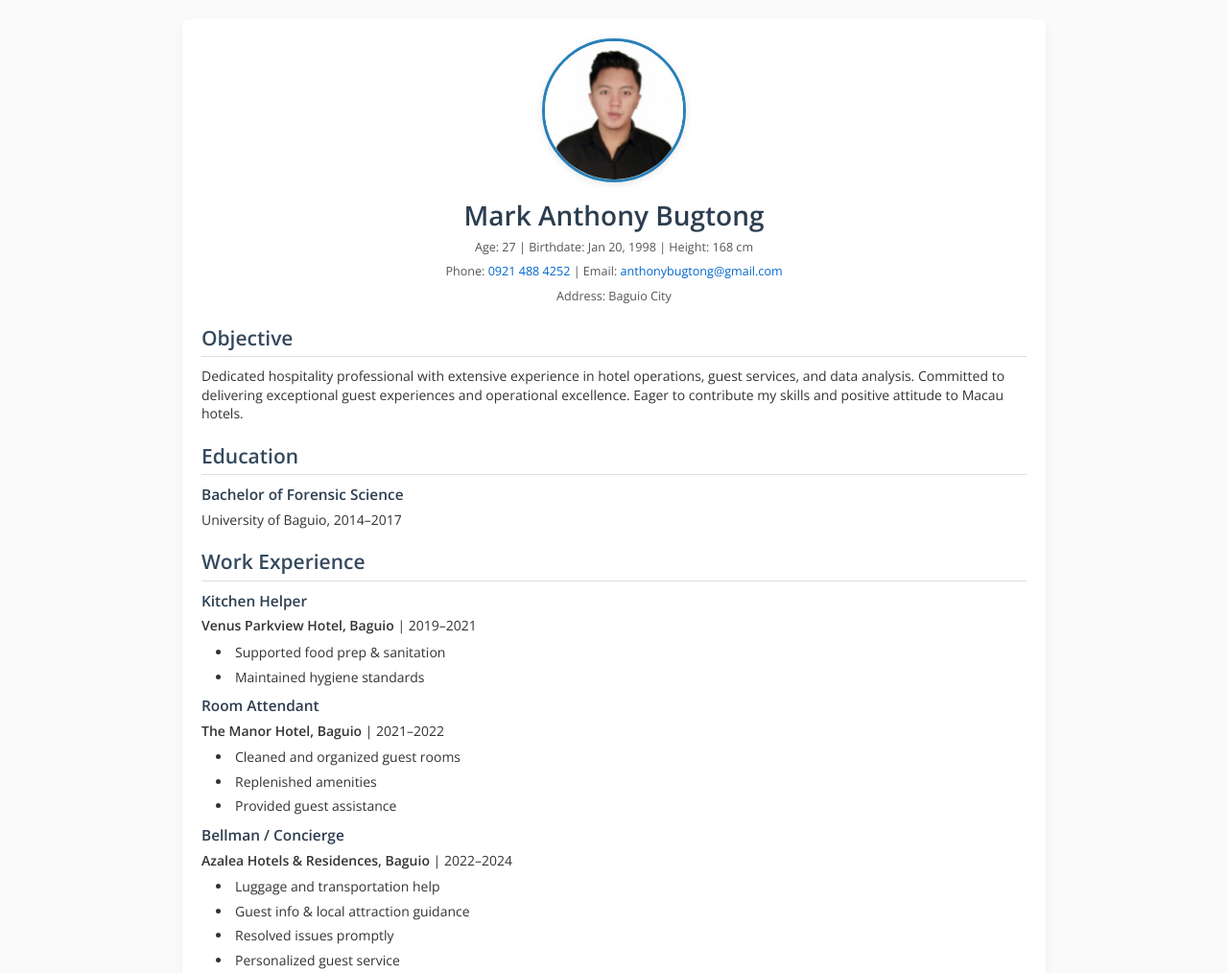
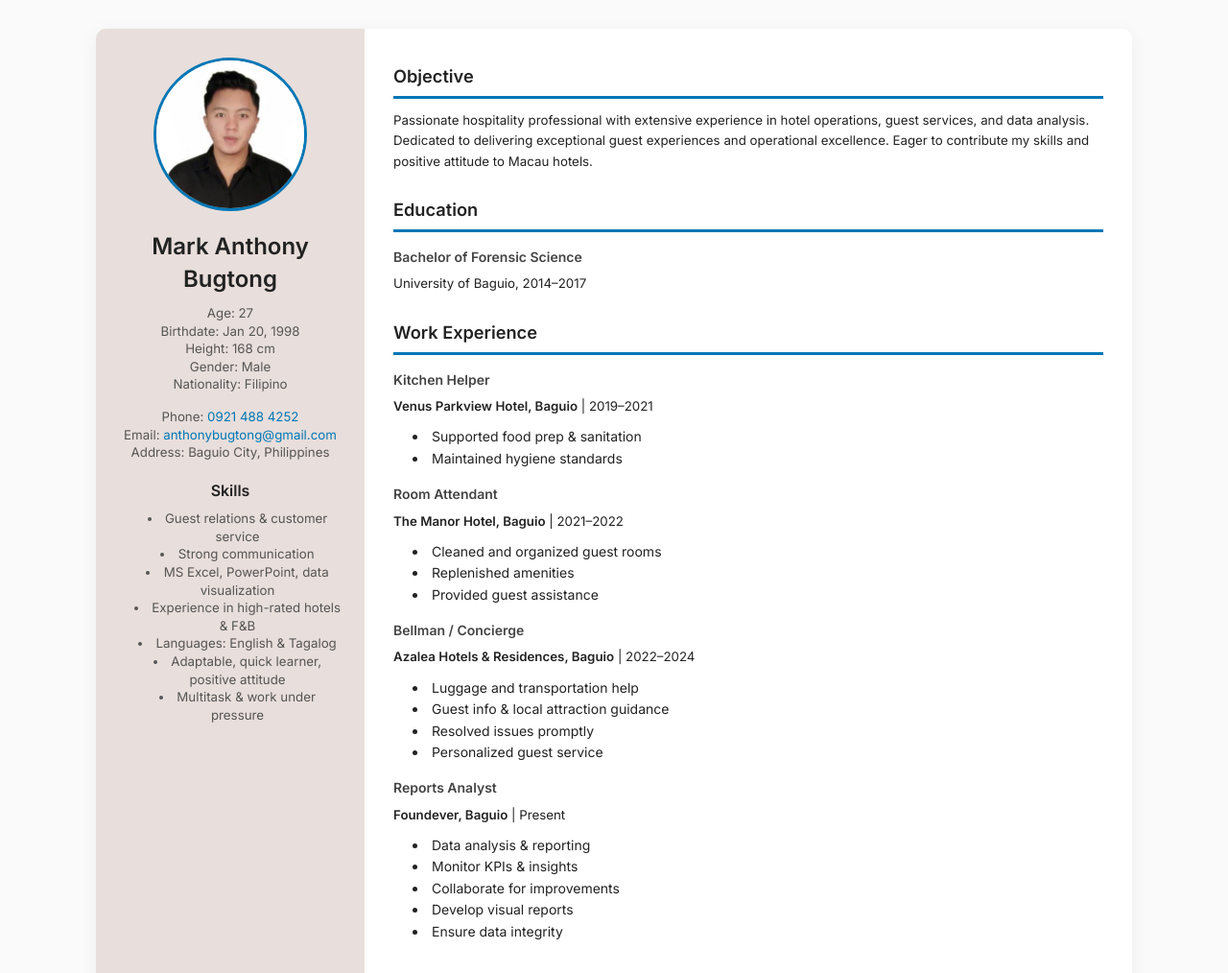
Before and after one commit to marbug036/my-resume, a plain HTML site: page index.html in a window 1280 px wide. Shown: the top 1014 px of the page at 96% size. Drawn offline with nearby package versions, Linux system fonts and the light colour scheme.

Commit message:
Update index.html

```diff
--- a/index.html
+++ b/index.html
@@ -4,9 +4,10 @@
 <meta charset="UTF-8" />
 <meta name="viewport" content="width=device-width, initial-scale=1.0" />
 <title>Mark Anthony Bugtong - Resume</title>
-<!-- Google Fonts for a clean look -->
-<link href="https://fonts.googleapis.com/css2?family=Open+Sans:wght@400;600&display=swap" rel="stylesheet" />
+<!-- Google Fonts for a sleek, modern font -->
+<link href="https://fonts.googleapis.com/css2?family=Inter:wght@400;600&display=swap" rel="stylesheet" />
 <style>
+  /* Reset and base styles */
   * {
     box-sizing: border-box;
     margin: 0;
@@ -14,15 +15,15 @@
   }
 
   body {
-    font-family: 'Open Sans', sans-serif;
+    font-family: 'Inter', sans-serif;
     background-color: #fafafa;
-    color: #333;
+    color: #222;
     font-size: 14px;
-    line-height: 1.4;
+    line-height: 1.6;
   }
 
   a {
-    color: #0066cc;
+    color: #0077b6;
     text-decoration: none;
   }
 
@@ -30,115 +31,161 @@
     text-decoration: underline;
   }
 
+  /* Container for overall layout */
   .container {
-    max-width: 900px;
-    margin: 20px auto;
+    max-width: 1080px;
+    margin: 30px auto;
+    display: flex;
+    flex-direction: row;
     background: #fff;
-    padding: 20px;
-    border-radius: 8px;
-    box-shadow: 0 4px 10px rgba(0,0,0,0.05);
+    border-radius: 10px;
+    box-shadow: 0 4px 20px rgba(0, 0, 0, 0.05);
+    overflow: hidden;
   }
 
-  /* Header styles */
-  header {
-    text-align: center;
-    margin-bottom: 20px;
+  /* Sidebar for profile info */
+  .sidebar {
+    background-color: #e8dedb;
+    padding: 30px 25px;
+    width: 280px;
+    display: flex;
+    flex-direction: column;
+    align-items: center;
   }
 
-  .profile-photo {
-    width: 150px;
-    height: 150px;
+  .profile-img {
+    width: 160px;
+    height: 160px;
     border-radius: 50%;
     object-fit: cover;
-    border: 3px solid #2980b9;
-    box-shadow: 0 2px 8px rgba(0,0,0,0.1);
+    border: 3px solid #0077b6;
+    margin-bottom: 20px;
+    transition: transform 0.3s ease;
+  }
+
+  .profile-img:hover {
+    transform: scale(1.05);
+  }
+
+  .name {
+    font-size: 1.8em;
+    font-weight: 600;
+    margin-bottom: 10px;
+    color: #222;
+  }
+
+  .info {
+    font-size: 0.95em;
+    color: #555;
+    line-height: 1.4;
+    text-align: center;
+  }
+
+  /* Main content styles */
+  .main {
+    flex: 1;
+    padding: 35px 30px;
+  }
+
+  section {
+    margin-bottom: 25px;
+  }
+
+  h2 {
+    font-size: 1.3em;
+    font-weight: 600;
+    border-bottom: 3px solid #0077b6;
+    padding-bottom: 6px;
+    margin-bottom: 12px;
+    color: #222;
+  }
+
+  h3 {
+    font-size: 1em;
+    font-weight: 600;
+    margin-top: 15px;
+    margin-bottom: 6px;
+    color: #444;
+  }
+
+  p {
+    font-size: 0.95em;
     margin-bottom: 10px;
   }
 
-  h1 {
-    font-size: 2em;
-    color: #2c3e50;
-    margin-bottom: 5px;
+  ul {
+    list-style: inside disc;
+    padding-left: 20px;
+    margin-bottom: 15px;
   }
 
-  .contact-info {
-    font-size: 0.9em;
-    color: #555;
+  /* Responsive adjustments */
+  @media(max-width: 768px){
+    .container {
+      flex-direction: column;
     }
-
-  /* Section styles */
-section {
-  margin-bottom: 20px;
+    .sidebar {
+      width: 100%;
+      flex-direction: row;
+      align-items: center;
+      justify-content: space-around;
+      padding: 20px 10px;
     }
-
-h2 {
-  font-size: 1.5em;
-  color: #34495e;
-  margin-bottom: 10px;
-  border-bottom: 1px solid #ddd;
-  padding-bottom: 4px;
-}
-
-h3 {
-  font-size: 1.1em;
-  color: #2c3e50;
-  margin-top: 10px;
-  margin-bottom: 5px;
-  font-weight: 600;
-}
-
-p {
-  margin-bottom: 8px;
-}
-
-ul {
-  list-style: disc inside;
-  margin-left: 15px;
-  margin-bottom: 10px;
-}
-
-li {
-  margin-bottom: 6px;
-}
-
-/* Compact adjustments for smaller screens */
-@media(max-width: 600px){
-  body {
-    font-size: 13px;
+    .profile-img {
+      margin-bottom: 0;
     }
   }
 </style>
 </head>
 <body>
 <div class="container">
-  <!-- HEADER -->
-  <header>
-    <img src="resumepic.jpg" alt="Profile Photo" class="profile-photo" />
-    <h1>Mark Anthony Bugtong</h1>
-    <div class="contact-info">
-      <p>Age: 27 | Birthdate: Jan 20, 1998 | Height: 168 cm</p>
-      <p>
-        Phone: <a href="tel:09214884252">0921 488 4252</a> |
-        Email: <a href="mailto:anthonybugtong@gmail.com">anthonybugtong@gmail.com</a>
-      </p>
-      <p>Address: Baguio City</p>
+  <!-- Sidebar with profile info -->
+  <div class="sidebar">
+    <img src="resumepic.jpg" alt="Profile Photo" class="profile-img" />
+    <div class="info">
+      <div class="name">Mark Anthony Bugtong</div>
+      <div>Age: 27</div>
+      <div>Birthdate: Jan 20, 1998</div>
+      <div>Height: 168 cm</div>
+      <div>Gender: Male</div>
+      <div>Nationality: Filipino</div>
+      <div style="margin-top:15px;">
+        <div>Phone: <a href="tel:09214884252">0921 488 4252</a></div>
+        <div>Email: <a href="mailto:anthonybugtong@gmail.com">anthonybugtong@gmail.com</a></div>
+        <div>Address: Baguio City, Philippines</div>
       </div>
-  </header>
+      <!-- Skills placed directly below address -->
+      <div style="margin-top:20px;">
+        <h2 style="font-size:1.2em; border-bottom:none; padding-bottom:0; margin-bottom:8px;">Skills</h2>
+        <ul style="list-style: inside disc; padding-left:15px;">
+          <li>Guest relations & customer service</li>
+          <li>Strong communication</li>
+          <li>MS Excel, PowerPoint, data visualization</li>
+          <li>Experience in high-rated hotels & F&B</li>
+          <li>Languages: English & Tagalog</li>
+          <li>Adaptable, quick learner, positive attitude</li>
+          <li>Multitask & work under pressure</li>
+        </ul>
+      </div>
+    </div>
+  </div>
 
-  <!-- OBJECTIVE -->
+  <!-- Main content -->
+  <div class="main">
+    <!-- Objective -->
     <section>
       <h2>Objective</h2>
-    <p>Dedicated hospitality professional with extensive experience in hotel operations, guest services, and data analysis. Committed to delivering exceptional guest experiences and operational excellence. Eager to contribute my skills and positive attitude to Macau hotels.</p>
+      <p>Passionate hospitality professional with extensive experience in hotel operations, guest services, and data analysis. Dedicated to delivering exceptional guest experiences and operational excellence. Eager to contribute my skills and positive attitude to Macau hotels.</p>
     </section>
 
-  <!-- EDUCATION -->
+    <!-- Education -->
     <section>
       <h2>Education</h2>
       <h3>Bachelor of Forensic Science</h3>
       <p>University of Baguio, 2014–2017</p>
     </section>
 
-  <!-- WORK EXPERIENCE -->
+    <!-- Work Experience -->
     <section>
       <h2>Work Experience</h2>
 
@@ -176,20 +223,7 @@ li {
         <li>Ensure data integrity</li>
       </ul>
     </section>
-
-  <!-- SKILLS -->
-  <section>
-    <h2>Skills</h2>
-    <ul>
-      <li>Guest relations & customer service</li>
-      <li>Strong communication</li>
-      <li>MS Excel, PowerPoint, data visualization</li>
-      <li>Experience in high-rated hotels & F&B</li>
-      <li>Languages: English & Tagalog</li>
-      <li>Adaptable, quick learner, positive attitude</li>
-      <li>Multitask & work under pressure</li>
-    </ul>
-  </section>
+  </div>
 </div>
 </body>
 </html>
```
Lines whose indentation alone changed are shown as unchanged.
